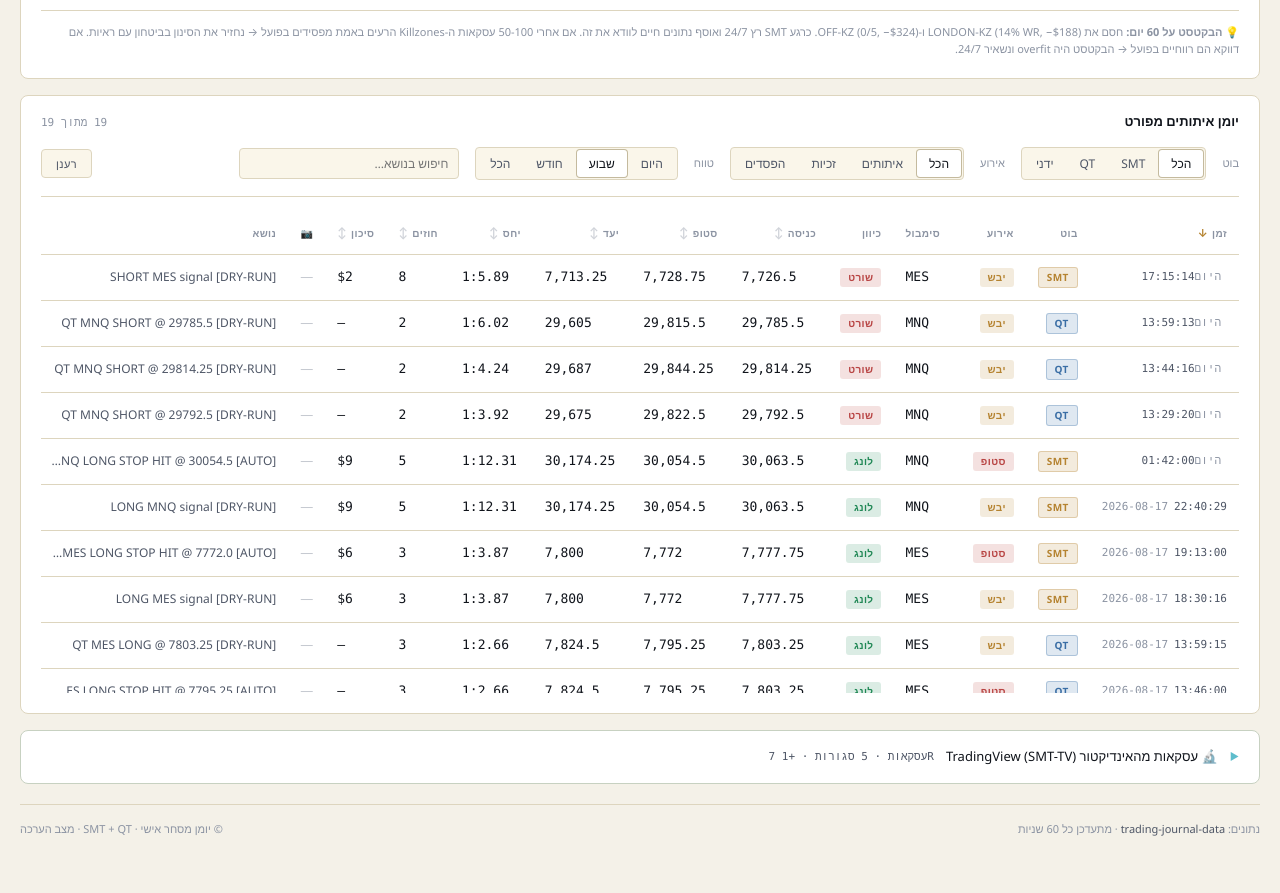
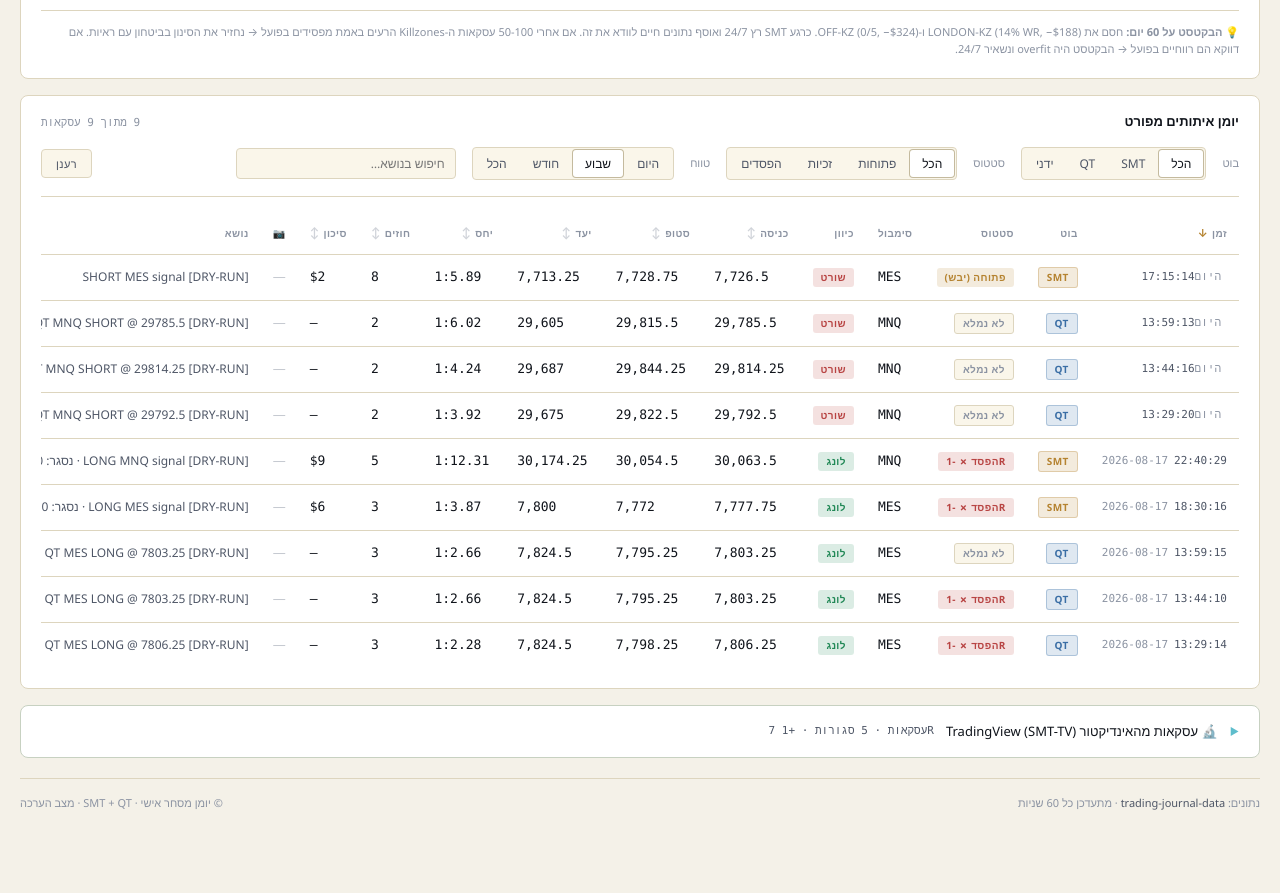
Before and after one commit to neoray261-eng/trading-journal-data, a plain HTML site: page index.html in a window 1280 px wide. Shown: the part 1856-2749 px from the top of the page. After the commit the page ends 2724 px from the top, so only its background shows below. Drawn offline with Linux system fonts and the light colour scheme.

Commit message:
table: one row per TRADE not per event — status shows W/L/open/no_fill
Before: each signal appeared as one row, its outcome (target_hit/stop_hit)
as ANOTHER row. Same trade = 2 rows, confusing.

After: one row per signal, status column shows the OUTCOME:
  Open (with 'DRY' tag if paper) / Win +XR / Loss -1R / No_fill / Expired

Row-count now 'X of Y trades' (not events). Filter chip renamed too.

```diff
--- a/index.html
+++ b/index.html
@@ -1217,10 +1217,10 @@
       </div>
 
       <div class="filter-group">
-        <span class="filter-label">אירוע</span>
+        <span class="filter-label">סטטוס</span>
         <div class="seg" data-filter="event">
           <button type="button" data-value="all" class="active">הכל</button>
-          <button type="button" data-value="signal">איתותים</button>
+          <button type="button" data-value="signal">פתוחות</button>
           <button type="button" data-value="target_hit">זכיות</button>
           <button type="button" data-value="stop_hit">הפסדים</button>
         </div>
@@ -1246,7 +1246,7 @@
           <tr>
             <th class="sortable desc" data-sort="timestamp">זמן</th>
             <th>בוט</th>
-            <th>אירוע</th>
+            <th>סטטוס</th>
             <th>סימבול</th>
             <th>כיוון</th>
             <th class="sortable" data-sort="entry_price">כניסה</th>
@@ -2023,7 +2023,11 @@
   }
 
   // ── TABLE ───────────────────────────────────────────────────
-  function filteredSignals() {
+  // Trade-based (not event-based): one row per SIGNAL, paired with its
+  // outcome via computeTrades. Filter chips map to trade outcomes:
+  //   all → every trade  |  signal → still-open trades
+  //   target_hit → wins  |  stop_hit → losses
+  function filteredTrades() {
     const { bot, event, range, q } = state.filter;
     let cutoff = 0;
     if (range === 'today') {
@@ -2033,11 +2037,14 @@
     else if (range === 'month')   cutoff = Date.now() - 30 * 86400_000;
 
     const ql = q.trim().toLowerCase();
-    let rows = state.signals.filter(s => {
-      if (HIDDEN_BOTS.has(s.bot)) return false;  // SMT-TV lives in its own drawer
+    const trades = computeTrades();   // already filters HIDDEN_BOTS + skips startup/etc.
+    let rows = trades.filter(t => {
+      const s = t.signal;
       if (bot !== 'all' && s.bot !== bot) return false;
-      if (event !== 'all' && s.event !== event && !(event === 'signal' && s.event === 'dry_run_signal')) return false;
-      if (cutoff && parseTS(s.timestamp).getTime() < cutoff) return false;
+      if (event === 'target_hit' && t.outcome !== 'win') return false;
+      if (event === 'stop_hit'   && t.outcome !== 'loss') return false;
+      if (event === 'signal'     && t.resolved) return false;  // "open" filter
+      if (cutoff && t.ts < cutoff) return false;
       if (ql && !(s.subject || '').toLowerCase().includes(ql)) return false;
       return true;
     });
@@ -2045,8 +2052,8 @@
     const { key, dir } = state.sort;
     const mul = dir === 'asc' ? 1 : -1;
     rows.sort((a, b) => {
-      let av = a[key], bv = b[key];
-      if (key === 'timestamp') { av = parseTS(av).getTime(); bv = parseTS(bv).getTime(); }
+      let av = a.signal[key], bv = b.signal[key];
+      if (key === 'timestamp') { av = a.ts; bv = b.ts; }
       if (av == null && bv == null) return 0;
       if (av == null) return 1;
       if (bv == null) return -1;
@@ -2091,40 +2098,71 @@
       return;
     }
 
-    const rows = filteredSignals();
-    // BUGFIX 2026-08-17: exclude hidden bots (SMT-TV) from the denominator
-    // so "X of Y" reflects the visible universe, not silently includes the drawer.
-    const visibleTotal = state.signals.filter(s => !HIDDEN_BOTS.has(s.bot)).length;
-    document.getElementById('row-count').textContent = `${rows.length} מתוך ${visibleTotal}`;
+    const rows = filteredTrades();   // one row per trade (paired signal+outcome)
+    // Total count = distinct trades (signals only, excluding hidden bots + non-signal events)
+    const visibleTotal = state.signals.filter(s =>
+      !HIDDEN_BOTS.has(s.bot) &&
+      (s.event === 'signal' || s.event === 'dry_run_signal')
+    ).length;
+    document.getElementById('row-count').textContent = `${rows.length} מתוך ${visibleTotal} עסקאות`;
 
     if (rows.length === 0) {
       const empty = visibleTotal === 0
-        ? '<h3>עדיין אין איתותים</h3><p>הבוטים ימלאו את היומן ברגע שיזהו הזדמנות. הרשומה הראשונה תופיע כאן תוך שניות מהירי האיתות.</p>'
+        ? '<h3>עדיין אין עסקאות</h3><p>הבוטים ימלאו את היומן ברגע שיזהו הזדמנות. הרשומה הראשונה תופיע כאן תוך שניות מהירי האיתות.</p>'
         : '<h3>אין תוצאות</h3><p>נסה להרחיב את הטווח או לנקות את החיפוש.</p>';
       rowsEl.innerHTML = `<tr><td colspan="13"><div class="state">${empty}</div></td></tr>`;
       return;
     }
 
+    // Trade-outcome → visual mapping
+    const OUTCOME_CHIP = {
+      'win':     { cls: 'evt-target_hit',    he: 'זכייה ✓' },
+      'loss':    { cls: 'evt-stop_hit',      he: 'הפסד ✗' },
+      'no_fill': { cls: 'evt-startup',       he: 'לא נמלא' },
+      'expired': { cls: 'evt-startup',       he: 'פג תוקף' },
+    };
+    const OPEN_CHIP = { cls: 'evt-dry_run_signal', he: 'פתוחה' };
+
     let html = '';
-    rows.forEach((s, i) => {
+    rows.forEach((t, i) => {
+      const s = t.signal;
       const key = s.timestamp + '|' + i;
       const isExp = state.expanded.has(key);
       const dirClass = s.direction === 'LONG' ? 'dir-long' : s.direction === 'SHORT' ? 'dir-short' : '';
       const botClass = 'bot-' + (s.bot || '').toLowerCase();
-      const evtClass = 'evt-' + (s.event || 'signal');
       const dirLabel = DIR_HE[s.direction] || s.direction || '';
 
-      // Extract screenshot URL from body if present
+      // Status chip: outcome-based, not event-based
+      let statusChip;
+      if (t.resolved && OUTCOME_CHIP[t.outcome]) {
+        const oc = OUTCOME_CHIP[t.outcome];
+        const rSuffix = t.r != null && t.r !== 0 ? ` ${t.r > 0 ? '+' : ''}${fmt.format(t.r)}R` : '';
+        statusChip = chip(oc.cls, oc.he + rSuffix);
+      } else if (t.resolved) {
+        statusChip = chip('evt-startup', 'לא ידוע');
+      } else {
+        // Open — for dry-run signals, show they're paper
+        const label = s.event === 'dry_run_signal' ? OPEN_CHIP.he + ' (יבש)' : OPEN_CHIP.he;
+        statusChip = chip(OPEN_CHIP.cls, label);
+      }
+
+      // Screenshot from body
       const shotMatch = (s.body || '').match(/(?:סקרין|screenshot|shot)[:\s]+(https?:\/\/\S+)/i);
       const shotUrl = shotMatch ? shotMatch[1] : null;
       const shotCell = shotUrl
         ? `<a class="shot-icon" href="#" data-shot="${esc(shotUrl)}" title="צפה בצילום">📷</a>`
         : `<span class="shot-none">—</span>`;
 
+      // Subject clean-up: strip the outcome subject if we're showing a resolved trade
+      // (we're showing the SIGNAL subject, but include outcome_time if present)
+      const outcomeInfo = t.resolved && t.outcomeTime
+        ? ` · נסגר: ${new Date(t.outcomeTime).toLocaleTimeString('en-GB', { hour12: false })}`
+        : '';
+
       html += `<tr data-key="${esc(key)}"${isExp ? ' class="expanded"' : ''}>
         <td class="time">${timeCell(s.timestamp)}</td>
         <td>${s.bot ? chip(botClass, s.bot) : ''}</td>
-        <td>${chip(evtClass, EVENT_HE[s.event] || s.event || '—')}</td>
+        <td>${statusChip}</td>
         <td class="num">${esc(s.symbol || '—')}</td>
         <td>${s.direction ? chip(dirClass, dirLabel) : ''}</td>
         <td class="num">${s.entry_price != null ? fmt.format(s.entry_price) : '—'}</td>
@@ -2134,7 +2172,7 @@
         <td class="num">${s.contracts != null ? fmt0.format(s.contracts) : '—'}</td>
         <td class="num">${s.risk_usd != null ? '$' + fmt0.format(s.risk_usd) : '—'}</td>
         <td style="text-align:center">${shotCell}</td>
-        <td class="subject" title="${esc(s.subject || '')}">${esc((s.subject || '').slice(0, 80))}</td>
+        <td class="subject" title="${esc(s.subject || '')}">${esc((s.subject || '').slice(0, 80))}${outcomeInfo}</td>
       </tr>`;
       if (isExp) {
         html += `<tr class="detail"><td colspan="13">
```
